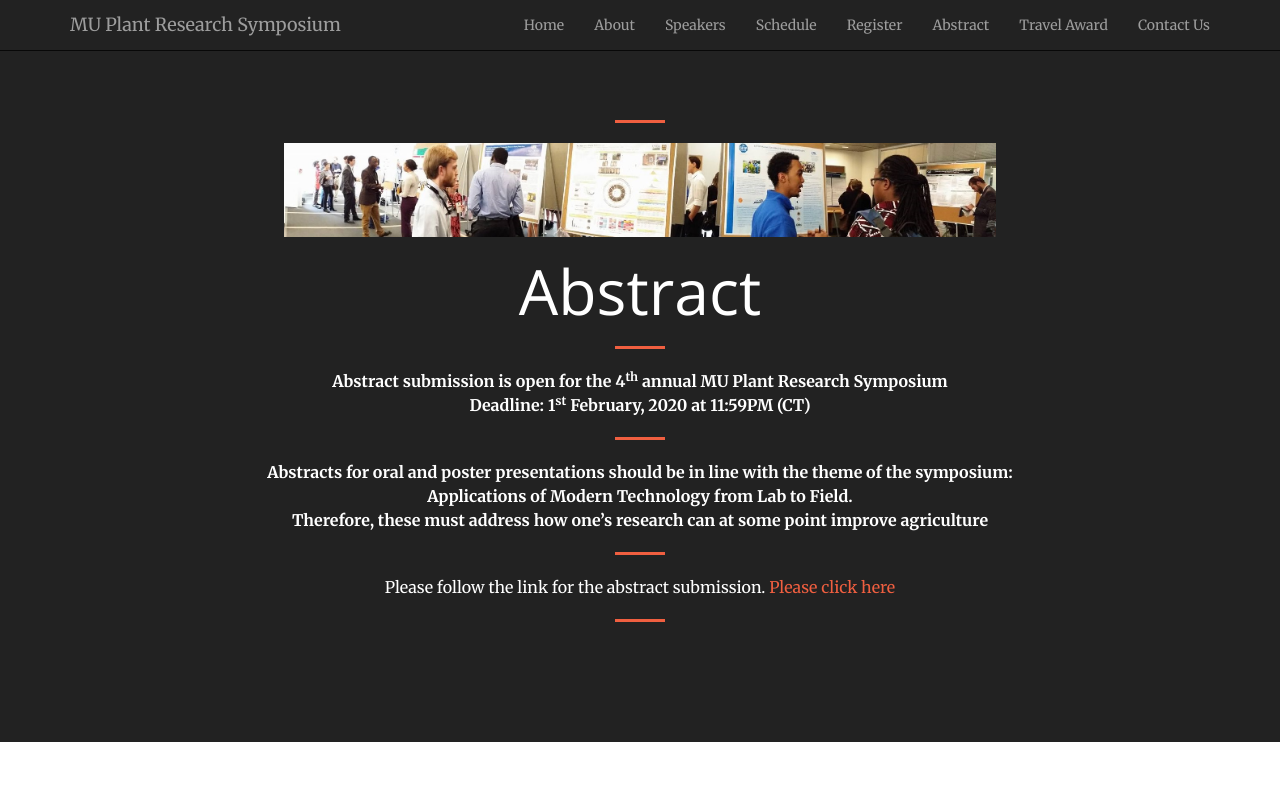
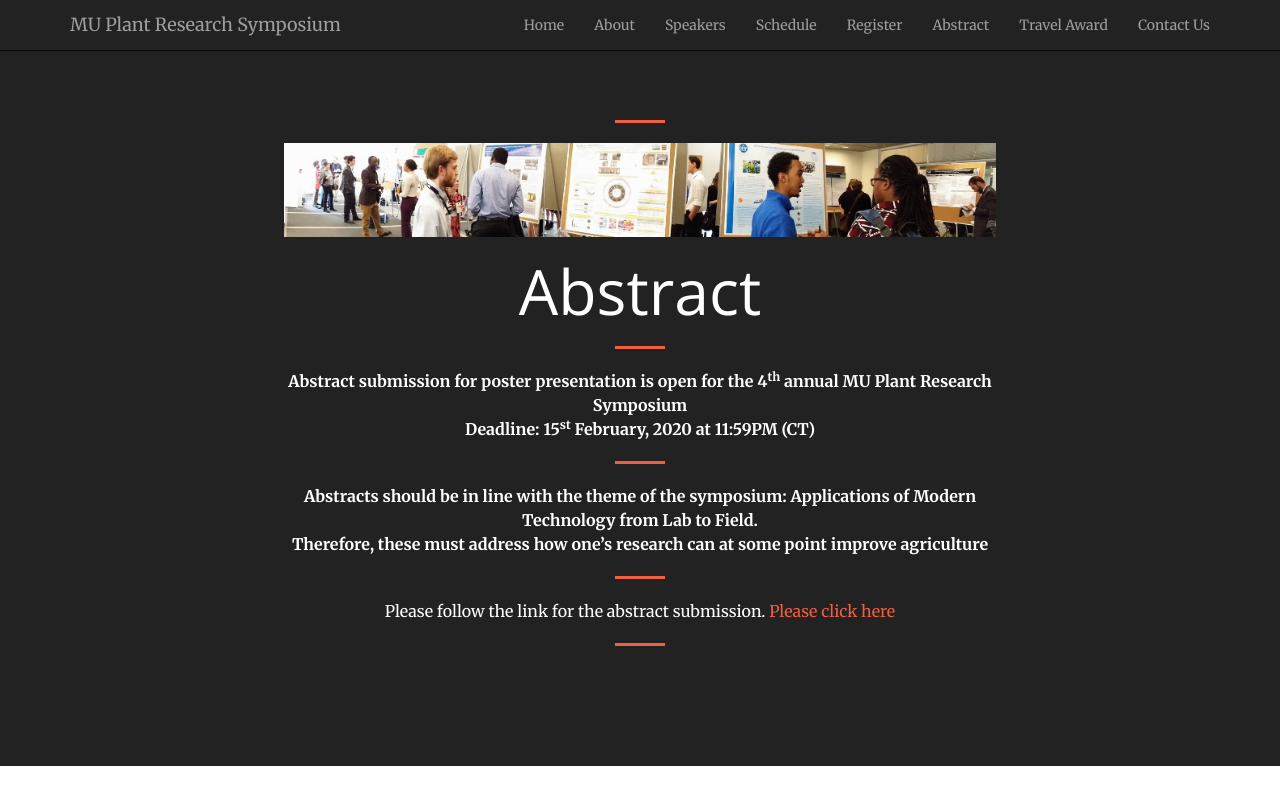
Before and after one commit to mupioneersymposium/mupioneersymposium.github.io, a Jekyll site: the page built from abstract.md, in a window 1280 px wide. Shown: the top 805 px of the page. Built offline with Jekyll 4.4.1, drawn with Linux system fonts in a browser that asks for light colours.

Commit message:
Update abstract.md

```diff
--- a/abstract.md
+++ b/abstract.md
@@ -6,10 +6,10 @@ layout: regular
 <img src="/posterview.jpg" style="max-width:95%"/>
 # Abstract
 <hr style="clear: both;" />
-**Abstract submission is open for the 4<sup>th</sup> annual MU Plant Research Symposium** <br/>
-**Deadline: 1<sup>st</sup> February, 2020 at 11:59PM (CT)**
+**Abstract submission for poster presentation is open for the 4<sup>th</sup> annual MU Plant Research Symposium** <br/>
+**Deadline: 15<sup>st</sup> February, 2020 at 11:59PM (CT)**
 <hr style="clear: both;" />
-**Abstracts for oral and poster presentations should be in line with the theme of the symposium: Applications of Modern Technology from Lab to Field.** <br />
+**Abstracts should be in line with the theme of the symposium: Applications of Modern Technology from Lab to Field.** <br />
 **Therefore, these must address how one's research can at some point improve agriculture**
 <hr style="clear: both;" />
 Please follow the link for the abstract submission. <a href="https://docs.google.com/forms/d/1EO5J7HiNENp6UNMuPhC3KXK_H6HspYMciJ331vkofdQ/edit" target="_blank"> Please click here
```
